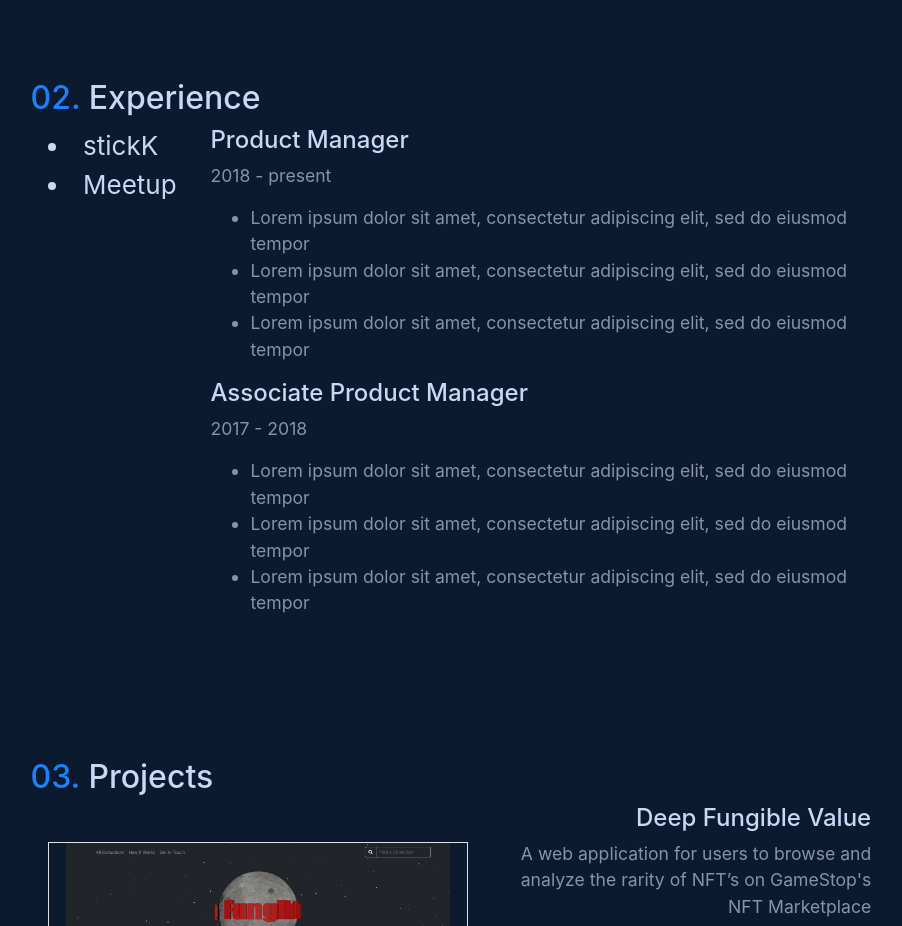
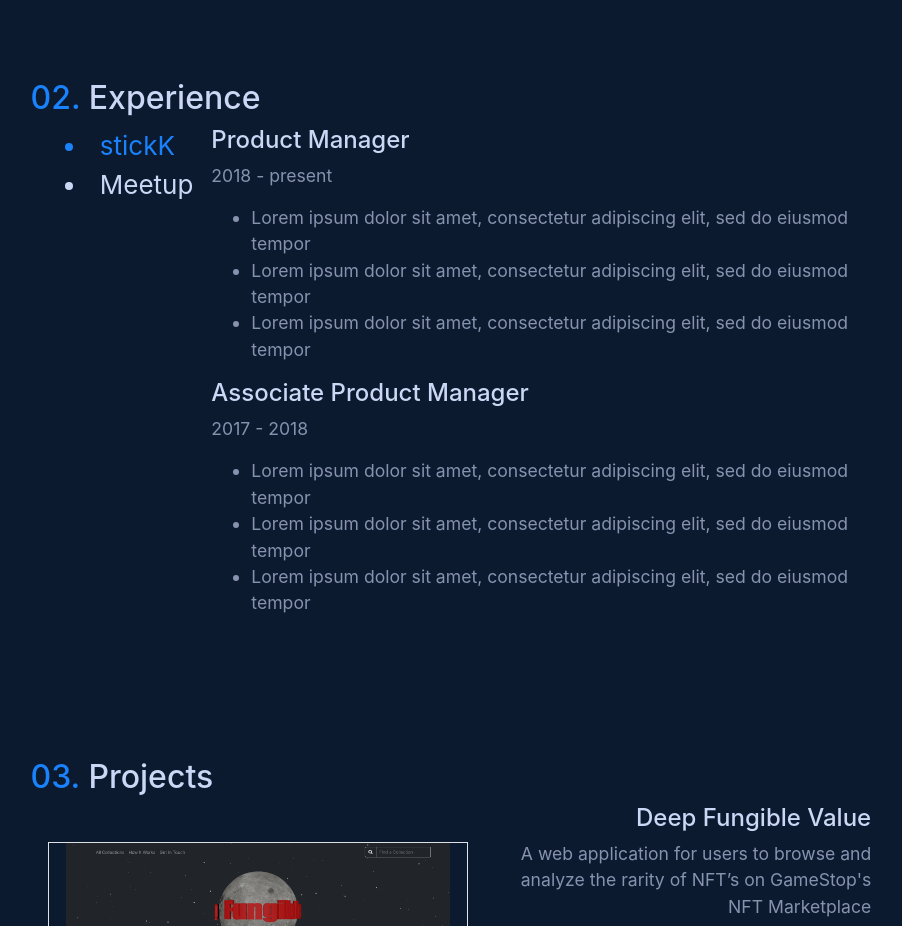
Before and after one commit to brownjer3/personal-website, a React (Create React App) app: page / in a window 1280 px wide. Shown: the part 1560-2486 px from the top of the page, without its empty margins (172-1074 px from the left). Built offline with nearby package versions, Linux system fonts and the light colour scheme.

Commit message:
add hover effect to company list options

```diff
--- a/src/App.css
+++ b/src/App.css
@@ -136,7 +136,21 @@ section {
 
 .company-list {
 	width: 20%;
+	padding: 0% 2%;
 	cursor: pointer;
+}
+
+.job {
+	transition: 0.25s;
+}
+
+.job:hover {
+	color: #1982fc;
+	background-color: rgba(137, 178, 245, 0.1);
+}
+
+.selected-job {
+	color: #1982fc;
 }
 
 .projects-container {
--- a/src/mainComponents/Experience.js
+++ b/src/mainComponents/Experience.js
@@ -11,8 +11,18 @@ const Experience = () => {
 			</h2>
 			<div className="experience-container">
 				<div className="company-list">
-					<li onClick={() => setJob("stickK")}>stickK</li>
-					<li onClick={() => setJob("Meetup")}>Meetup</li>
+					<li
+						className={job === "stickK" ? "job blue-text" : "job"}
+						onClick={() => setJob("stickK")}
+					>
+						stickK
+					</li>
+					<li
+						className={job === "Meetup" ? "job blue-text" : "job"}
+						onClick={() => setJob("Meetup")}
+					>
+						Meetup
+					</li>
 				</div>
 				<div>
 					<JobDetails job={job} />
```
